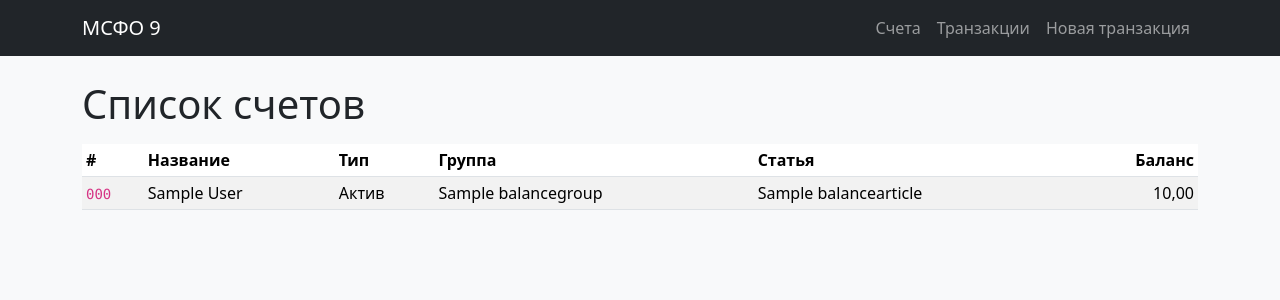
After one commit to retroruiner/IFRS-Ledger, a Django app: page / in a window 1280 px wide. The commit adds this page. Shown: the top 300 px of the page. Run offline with Django 4.2, Linux system fonts and the light colour scheme; tables that the repository leaves empty hold one stand-in row (values such as "Sample post").

Commit message:
added account list html

```diff
--- /dev/null
+++ b/ledger/templates/ledger/accounts_list.html
@@ -0,0 +1,24 @@
+{% extends "ledger/base.html" %}
+{% block title %}Список счетов{% endblock %}
+{% block content %}
+<h1 class="mb-3">Список счетов</h1>
+<table class="table table-sm table-striped align-middle">
+  <thead><tr>
+    <th>#</th><th>Название</th><th>Тип</th><th>Группа</th><th>Статья</th><th class="text-end">Баланс</th>
+  </tr></thead>
+  <tbody>
+    {% for a in accounts %}
+    <tr>
+      <td><code>{{ a.number }}</code></td>
+      <td>{{ a.name }}</td>
+      <td>{{ a.get_type_display }}</td>
+      <td>{{ a.group.name }}</td>
+      <td>{{ a.group.article.name }}</td>
+      <td class="text-end">{{ a.balance }}</td>
+    </tr>
+    {% empty %}
+    <tr><td colspan="6" class="text-muted">Нет счетов</td></tr>
+    {% endfor %}
+  </tbody>
+</table>
+{% endblock %}
--- a/ledger/templates/ledger/base.html
+++ b/ledger/templates/ledger/base.html
@@ -2,7 +2,7 @@
 <html lang="ru">
   <head>
     <meta charset="utf-8">
-    <title>{% block title %}IFRS 9 Ledger{% endblock %}</title>
+    <title>{% block title %}Бухгалтерская книга по МСФО 9{% endblock %}</title>
     <meta name="viewport" content="width=device-width, initial-scale=1">
     <link href="https://cdn.jsdelivr.net/npm/bootstrap@5.3.3/dist/css/bootstrap.min.css" rel="stylesheet">
   </head>
```
